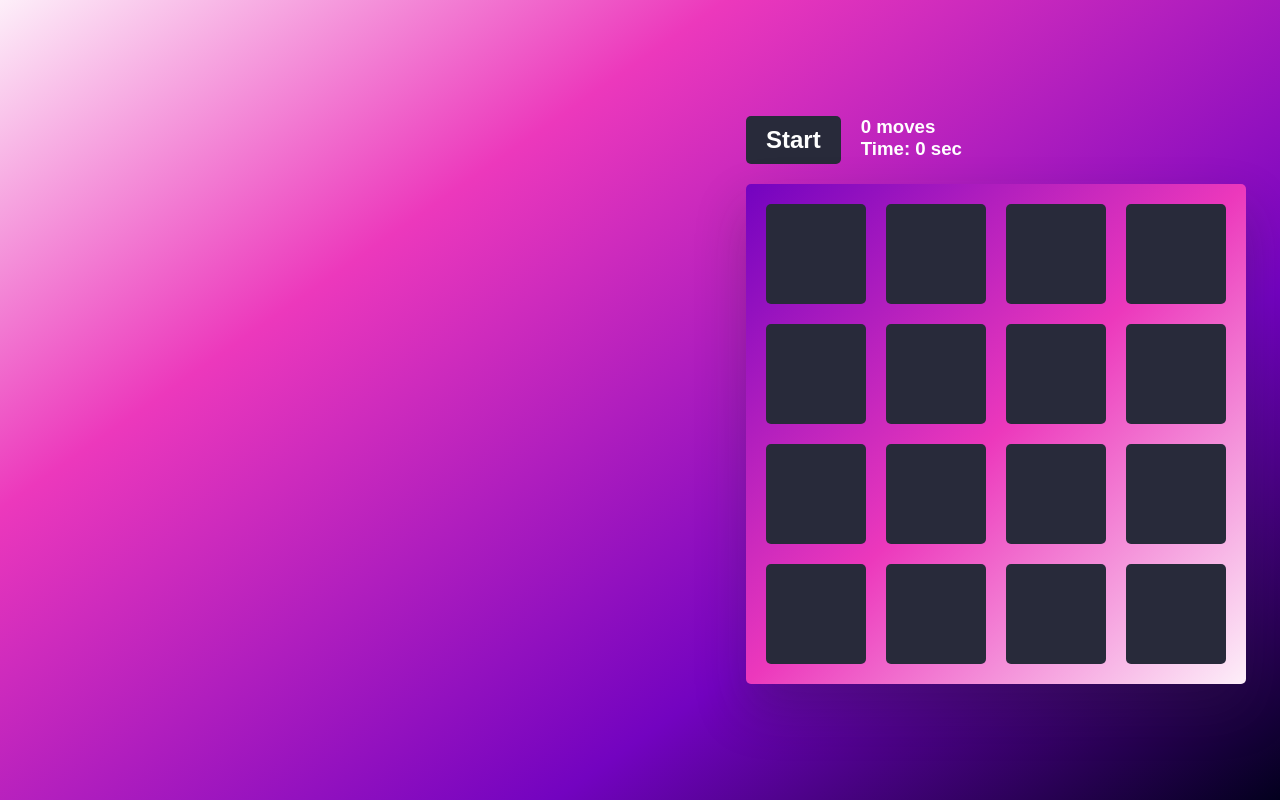
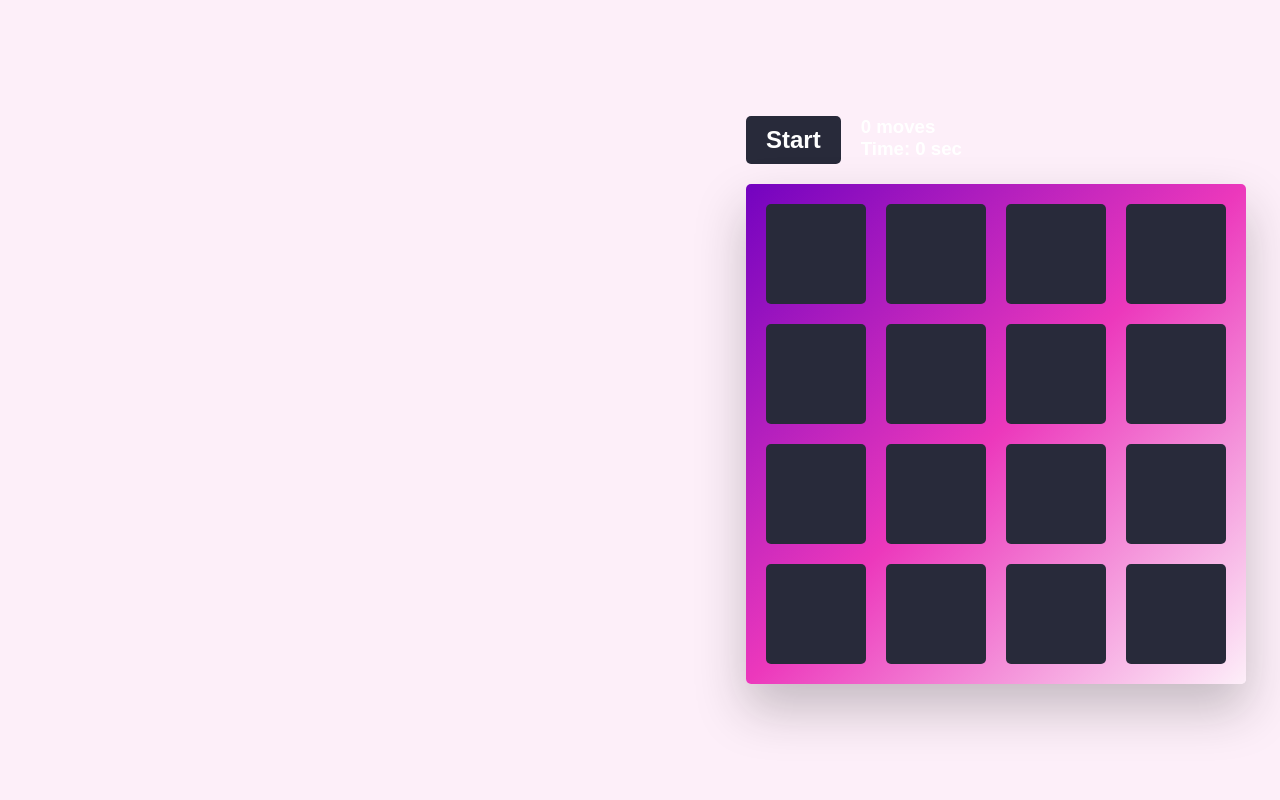
Before and after one commit to angelicamamq/angelicamamq.github.io, a plain HTML site: page index.html in a window 1280 px wide. Shown: the top 800 px of the page. Drawn offline with Linux system fonts and the light colour scheme.

Commit message:
Update style.css

```diff
--- a/style.css
+++ b/style.css
@@ -6,7 +6,7 @@ body {
 html {
     width: 100%;
     height: 100%;
-    background: linear-gradient(325deg,  #03001e 0%,#7303c0 30%,#ec38bc 70%, #fdeff9 100%);
+    background: #fdeff9;
     font-family: Arial, Helvetica, sans-serif;
     overflow: hidden;
 }
```
